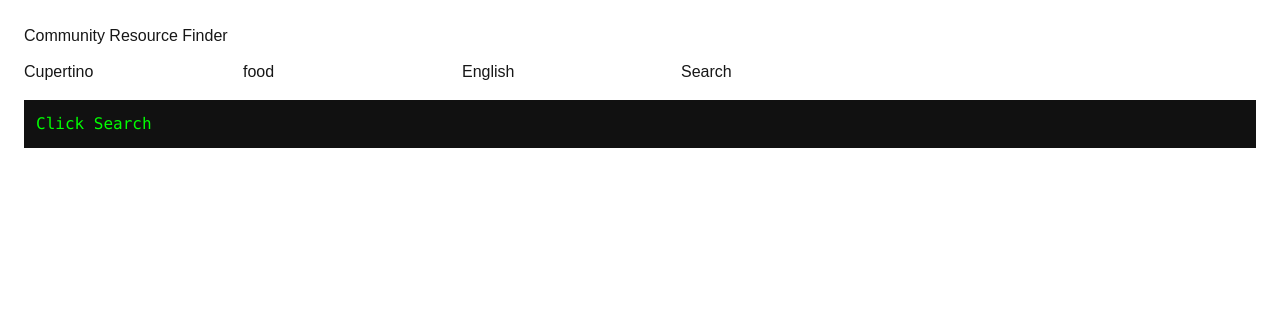
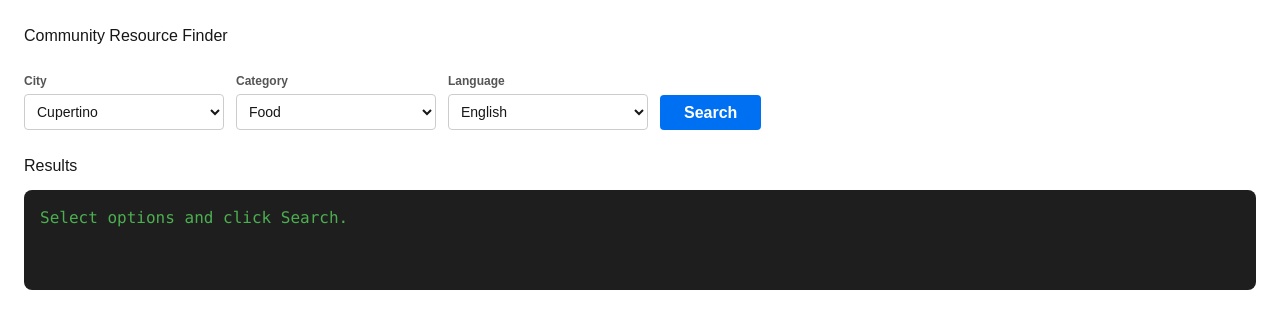
Before and after one commit to vanhacnguyen/wics_hackathon, a Next.js app: page / in a window 1280 px wide. Shown: the top 328 px of the page. Built offline with nearby package versions, Linux system fonts and the light colour scheme.

Commit message:
Update page.tsx

```diff
--- a/app/page.tsx
+++ b/app/page.tsx
@@ -3,11 +3,71 @@
 import { useState } from "react";
 import { getResources } from "@/lib/getResources";
 
+// 1. Define Data Lists
+const CITIES = [
+  "Cupertino", "San Jose", "San Francisco", "Mountain View",
+  "Sunnyvale", "Palo Alto", "Fremont", "Oakland", "Berkeley", "Santa Clara"
+];
+
+const CATEGORIES = [
+  "Food", "Health", "Legal", "Housing",
+  "Education", "Jobs", "Transit", "Emergency"
+];
+
+const LANGUAGES = [
+  "English", "Spanish", "Vietnamese", "Chinese", "Tagalog", "Hindi"
+];
+
+interface SelectMenuProps {
+  label: string;
+  value: string;
+  options: string[];
+  onChange: (value: string) => void;
+}
+// 2. Reusable Native Select Component
+function SelectMenu({ label, value, options, onChange }: SelectMenuProps) {
+  return (
+    <div style={{ display: "flex", flexDirection: "column", width: "200px" }}>
+      <label
+        style={{
+          fontSize: "12px",
+          fontWeight: "600",
+          marginBottom: "4px",
+          color: "#555"
+        }}
+      >
+        {label}
+      </label>
+      <select
+        value={value}
+        onChange={(e) => onChange(e.target.value)}
+        style={{
+          width: "100%",
+          padding: "8px",
+          border: "1px solid #ccc",
+          borderRadius: "4px",
+          backgroundColor: "white",
+          cursor: "pointer",
+          fontSize: "14px"
+        }}
+      >
+        {options.map((opt) => (
+          <option key={opt} value={opt}>
+            {opt}
+          </option>
+        ))}
+      </select>
+    </div>
+  );
+}
+
+// 3. Main Page Component
 export default function Home() {
+  // Initialize with valid defaults from the lists
   const [city, setCity] = useState("Cupertino");
-  const [category, setCategory] = useState("food");
+  const [category, setCategory] = useState("Food");
   const [lang, setLang] = useState("English");
-  const [data, setData] = useState<any>(null);
+  const [data, setData] = useState(null);
 
   async function onSearch() {
     const d = await getResources({ city, category, lang });
@@ -15,19 +75,68 @@ export default function Home() {
   }
 
   return (
-    <main style={{ padding: 24 }}>
-      <h1>Community Resource Finder</h1>
+    <main style={{ padding: 24, fontFamily: "sans-serif" }}>
+      <h1 style={{ marginBottom: 24 }}>Community Resource Finder</h1>
 
-      <div style={{ display: "flex", gap: 12, marginTop: 12 }}>
-        <input value={city} onChange={(e) => setCity(e.target.value)} placeholder="City" />
-        <input value={category} onChange={(e) => setCategory(e.target.value)} placeholder="Category" />
-        <input value={lang} onChange={(e) => setLang(e.target.value)} placeholder="Lang" />
-        <button onClick={onSearch}>Search</button>
+      {/* Search Bar Container */}
+      <div style={{
+        display: "flex",
+        gap: 12,
+        alignItems: "flex-end", // Align input bottoms with button
+        flexWrap: "wrap"
+      }}>
+
+        <SelectMenu
+          label="City"
+          options={CITIES}
+          value={city}
+          onChange={setCity}
+        />
+
+        <SelectMenu
+          label="Category"
+          options={CATEGORIES}
+          value={category}
+          onChange={setCategory}
+        />
+
+        <SelectMenu
+          label="Language"
+          options={LANGUAGES}
+          value={lang}
+          onChange={setLang}
+        />
+
+        <button
+          onClick={onSearch}
+          style={{
+            padding: "0 24px",
+            background: "#0070f3",
+            color: "white",
+            border: "none",
+            borderRadius: "4px",
+            cursor: "pointer",
+            height: "35px", // Matches default select height
+            fontWeight: "bold"
+          }}
+        >
+          Search
+        </button>
       </div>
 
-      <pre style={{ marginTop: 16, background: "#111", color: "#0f0", padding: 12, overflowX: "auto" }}>
-        {data ? JSON.stringify(data, null, 2) : "Click Search"}
-      </pre>
+      <div style={{ marginTop: 24 }}>
+        <h3 style={{ marginBottom: 12 }}>Results</h3>
+        <pre style={{
+          background: "#1e1e1e",
+          color: "#4caf50",
+          padding: 16,
+          borderRadius: 8,
+          overflowX: "auto",
+          minHeight: "100px"
+        }}>
+          {data ? JSON.stringify(data, null, 2) : "Select options and click Search."}
+        </pre>
+      </div>
     </main>
   );
 }
```
